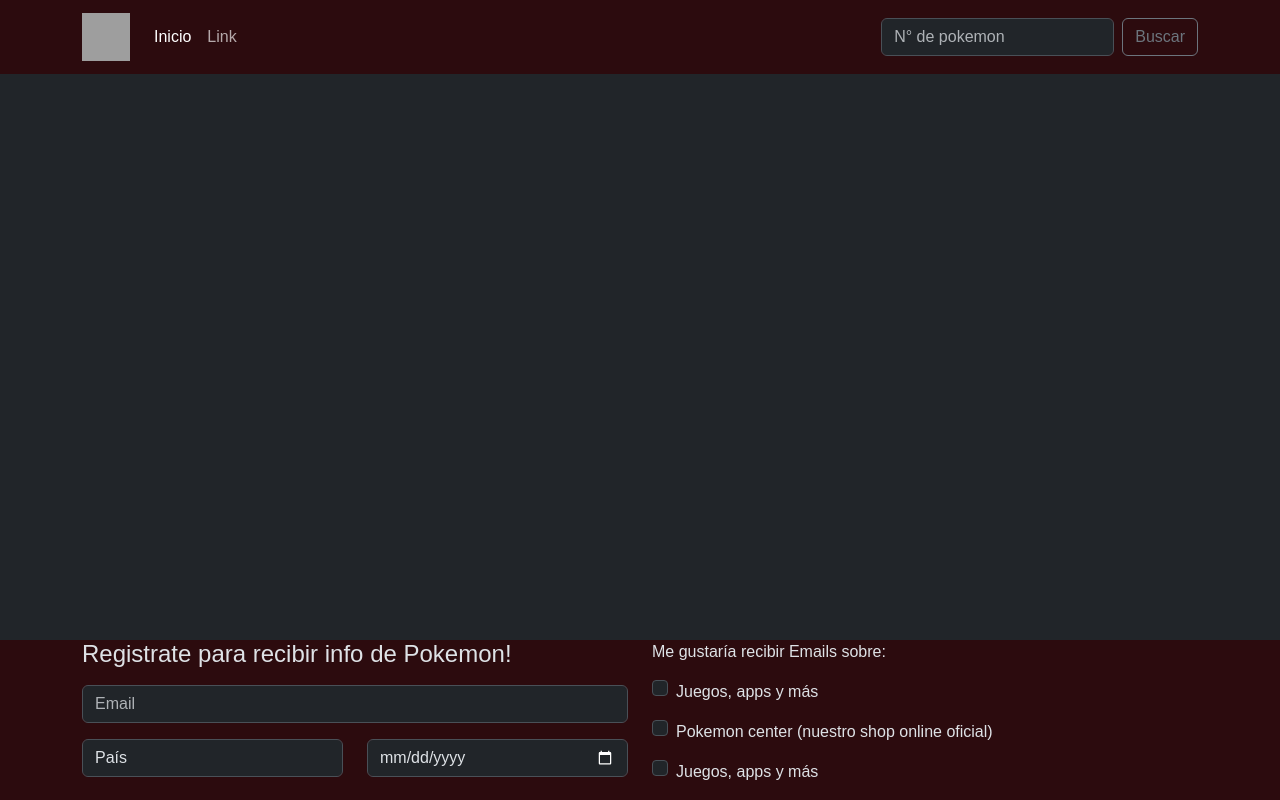
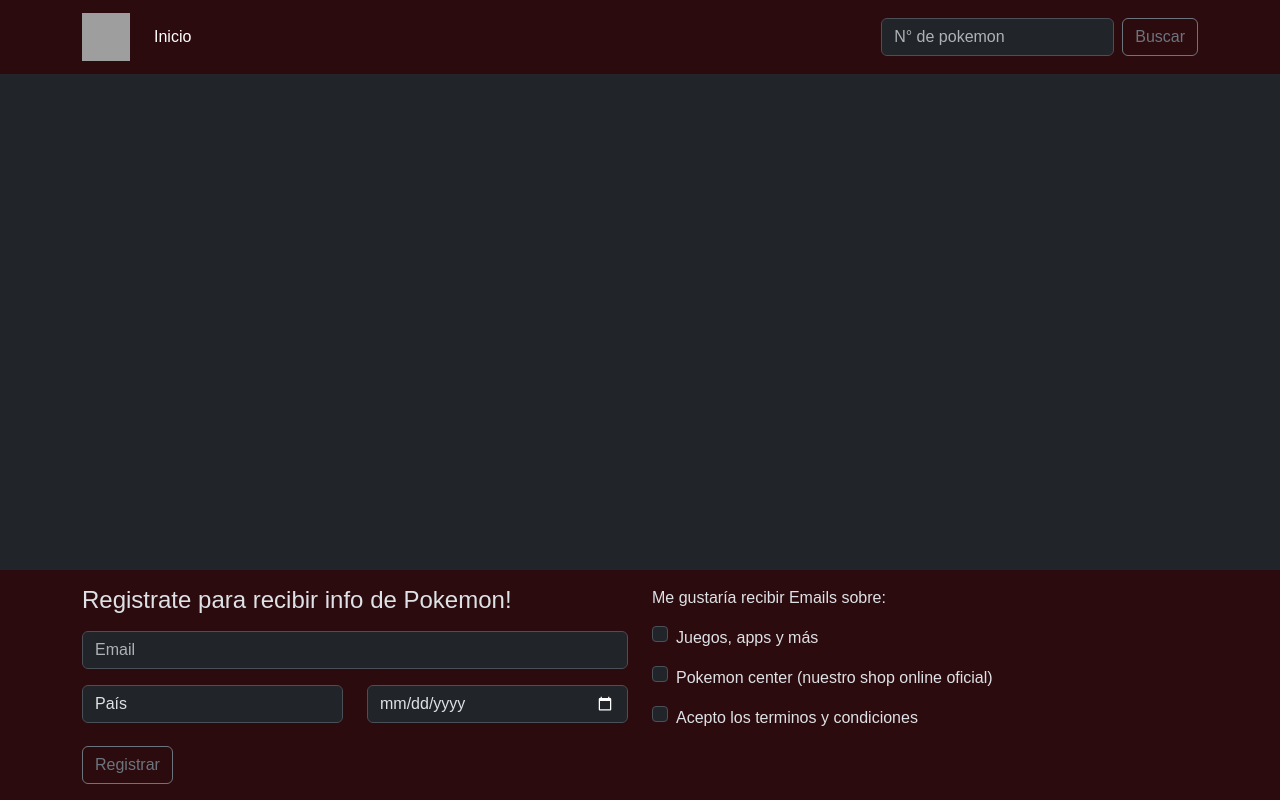
Before and after one commit to cmjuarez95/rollingPokedex, a plain HTML site: page index.html in a window 1280 px wide. Drawn offline with nearby package versions, Linux system fonts and the light colour scheme; grey boxes are pictures that could not be loaded; some icons are missing.

Commit message:
se termino el nav y footer

```diff
--- a/index.html
+++ b/index.html
@@ -47,9 +47,6 @@
                   >Inicio</a
                 >
               </li>
-              <li class="nav-item">
-                <a class="nav-link" href="#">Link</a>
-              </li>
             </ul>
             <form class="d-flex" role="search">
               <input
@@ -66,11 +63,13 @@
         </div>
       </nav>
     </header>
+
     <main>
 
     </main>
+
     <footer class="bg-danger-subtle text-color-secondary">
-      <section class="container">
+      <section class="container mt-3">
         <form class="row">
           <div class="col-md-6">
             <div class="mb-3">
@@ -87,7 +86,7 @@
             </div>
             <div class="row">
               <div class="mb-3 col-6">
-                <select name="pais" id="pais" class="form-control">
+                <select name="pais" id="pais" class="form-control" required>
                   <option value="" disabled selected hidden>País</option>
                   <option value="Afganistán">Afganistán</option>
                   <option value="Argentina">Argentina</option>
@@ -109,9 +108,11 @@
                   name="trip-start"
                   placeholder="Fecha de nacimiento"
                   class="form-control"
+                  required
                 />
               </div>
             </div>
+
           </div>
           <div class="col-12 col-md-6 col-lg-6">
             <p>Me gustaría recibir Emails sobre:</p>
@@ -141,12 +142,17 @@
                 class="form-check-input me-2 mt-0"
                 type="checkbox"
                 id="third_checkbox"
+                required
               />
-              <label for="third_checkbox" class="form-check-label" >Juegos, apps y más</label>
+              <label for="third_checkbox" class="form-check-label" >Acepto los terminos y condiciones</label>
             </div>
+
+          </div>
+          </div>
+          <div class="col-md-6">
+            <button type="submit" class="btn btn-outline-secondary mb-3">Registrar</button>
           </div>
 
-          </div>
         </form>
       </section>
     </footer>
```
